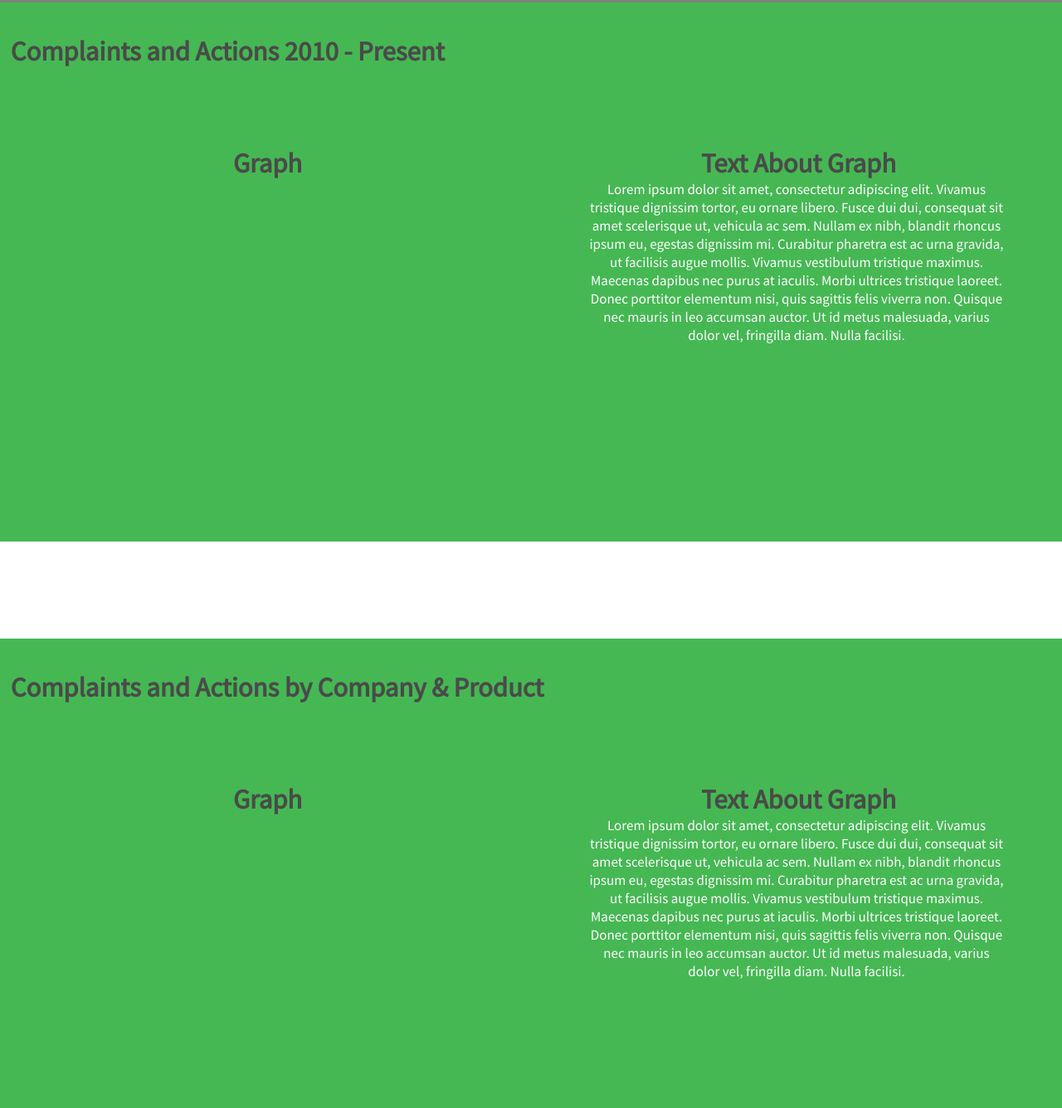
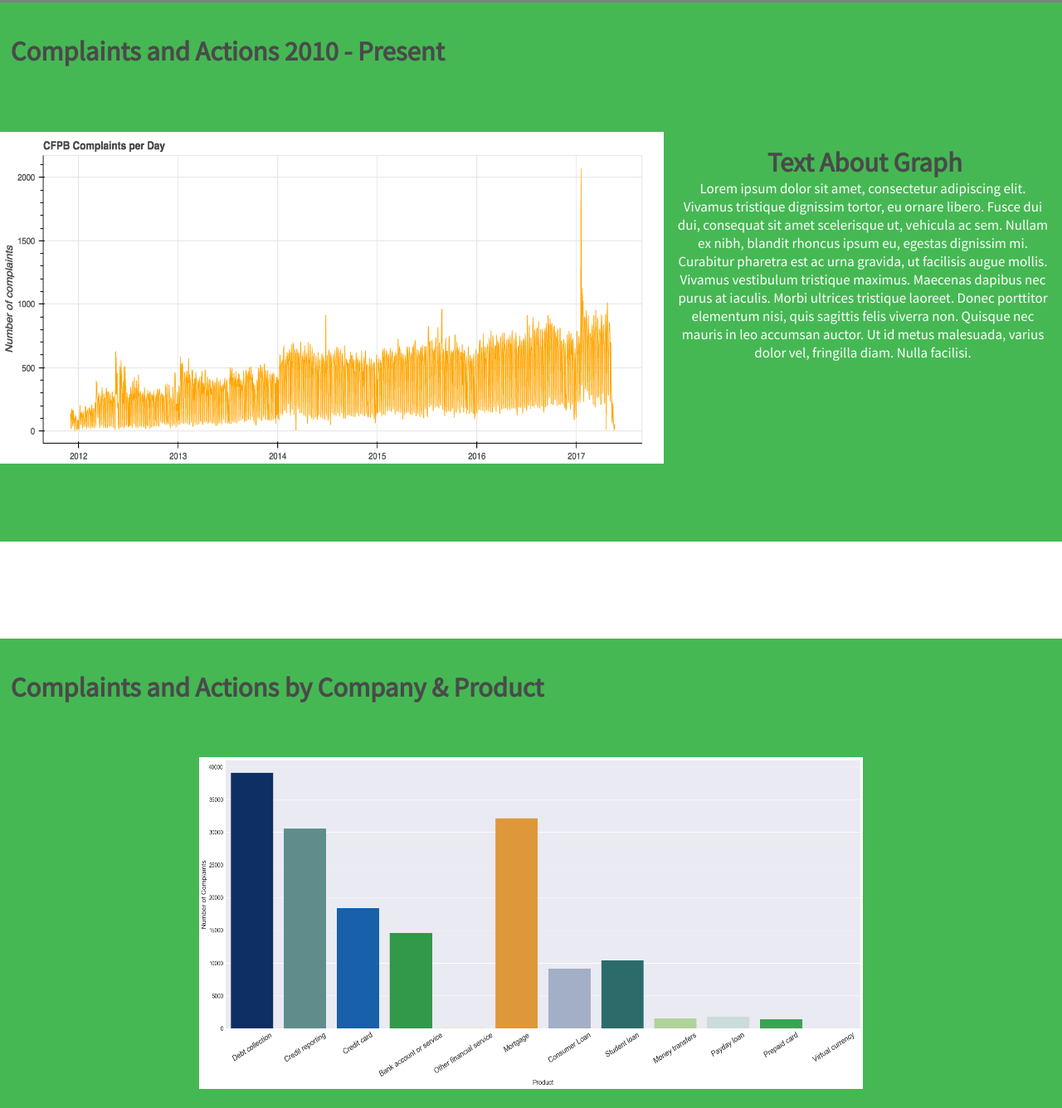
Before and after one commit to austinbrian/cfpb_actions, a plain HTML site: page index.html in a window 1280 px wide. Shown: the part 897-2233 px from the top of the page at 83% size. Drawn offline with nearby package versions, Linux system fonts and the light colour scheme.

Commit message:
Add graphics

```diff
--- a/css/style.css
+++ b/css/style.css
@@ -36,6 +36,11 @@ h4 {
     color: #4A4A4A;
     padding-bottom: 1%;
     padding-top: 2%;
+}
+
+img{
+  height: 500px;
+width: 1200px;
 }
 
 footer {
@@ -113,6 +118,10 @@ footer {
     justify-content: space-around;
 }
 
+img{
+  width: 510px;
+  height: 410px;
+}
 .textBox, .graphTextBox, .graphBox {
     /*border-style: solid;*/
     /*border-width: 5px;
@@ -137,6 +146,16 @@ footer {
     height: 400px;
 }
 
+.barGraphBox {
+    width: 800px;
+    height: 400px;
+}
+
+img.lgGraphBox {
+    width: 800px;
+    height: 400px;
+}
+
 .footer {
     height: 600px;
     text-align: center;
--- a/index.html
+++ b/index.html
@@ -44,8 +44,8 @@
     <div class="block graph1">
         <h2>Complaints and Actions 2010 - Present</h2>
         <div class="container">
-            <div class="graphBox">
-                <h2>Graph</h2>
+            <div class="lgGraphBox">
+              <img src="./css/images/all_complaints_line.png" alt="data" class="lgGraphBox">
             </div>
             <div class="graphTextBox">
                 <h2>Text About Graph</h2>
@@ -73,15 +73,15 @@
     <div class="block graph2">
         <h2>Complaints and Actions by Company & Product</h2>
         <div class="container">
-            <div class="graphBox">
-                <h2>Graph</h2>
+            <div class="barGraphBox">
+              <img src="./css/images/product_bar_chart_w_narrative.png" alt="data" class="lgGraphBox">
             </div>
-            <div class="graphTextBox">
+            <!-- <div class="graphTextBox">
                 <h2>Text About Graph</h2>
                 <p>Lorem ipsum dolor sit amet, consectetur adipiscing elit. Vivamus tristique dignissim tortor, eu ornare libero. Fusce dui dui, consequat sit amet scelerisque ut, vehicula ac sem. Nullam ex nibh, blandit rhoncus ipsum eu, egestas dignissim
                     mi. Curabitur pharetra est ac urna gravida, ut facilisis augue mollis. Vivamus vestibulum tristique maximus. Maecenas dapibus nec purus at iaculis. Morbi ultrices tristique laoreet. Donec porttitor elementum nisi, quis sagittis felis
                     viverra non. Quisque nec mauris in leo accumsan auctor. Ut id metus malesuada, varius dolor vel, fringilla diam. Nulla facilisi.</p>
-            </div>
+            </div> -->
         </div>
     </div>
   <div class="summary">
@@ -106,13 +106,10 @@
         <h2>Methods/Models</h2>
         <div class="container">
             <div class="graphBox">
-                <h2>Graph</h2>
+                <img src="./css/images/conceptual_topic_modeling_raw.png" alt="data">
             </div>
             <div class="graphTextBox">
-                <h2>Text About Graph</h2>
-                <p>Lorem ipsum dolor sit amet, consectetur adipiscing elit. Vivamus tristique dignissim tortor, eu ornare libero. Fusce dui dui, consequat sit amet scelerisque ut, vehicula ac sem. Nullam ex nibh, blandit rhoncus ipsum eu, egestas dignissim
-                    mi. Curabitur pharetra est ac urna gravida, ut facilisis augue mollis. Vivamus vestibulum tristique maximus. Maecenas dapibus nec purus at iaculis. Morbi ultrices tristique laoreet. Donec porttitor elementum nisi, quis sagittis felis
-                    viverra non. Quisque nec mauris in leo accumsan auctor. Ut id metus malesuada, varius dolor vel, fringilla diam. Nulla facilisi.</p>
+              <img src="./css/images/conceptual_topic_modeling_model.png" alt="data">
             </div>
         </div>
     </div>
```
Also changed, not shown: css/conceptual_topic_modeling.png (deleted), css/images/all_complaints_line.png (renamed from css/all_complaints_line.png), css/images/all_complaints_scatter.png (renamed from css/all_complaints_scatter.png), css/images/all_product_bar_chart.png (renamed from css/all_product_bar_chart.png), css/images/conceptual_topic_modeling_model.png (added), css/images/conceptual_topic_modeling_raw.png (added), css/images/product_bar_chart_w_narrative.png (renamed from css/product_bar_chart_w_narrative.png), css/images/week_complaints_april.png (renamed from css/week_complaints_april.png).
